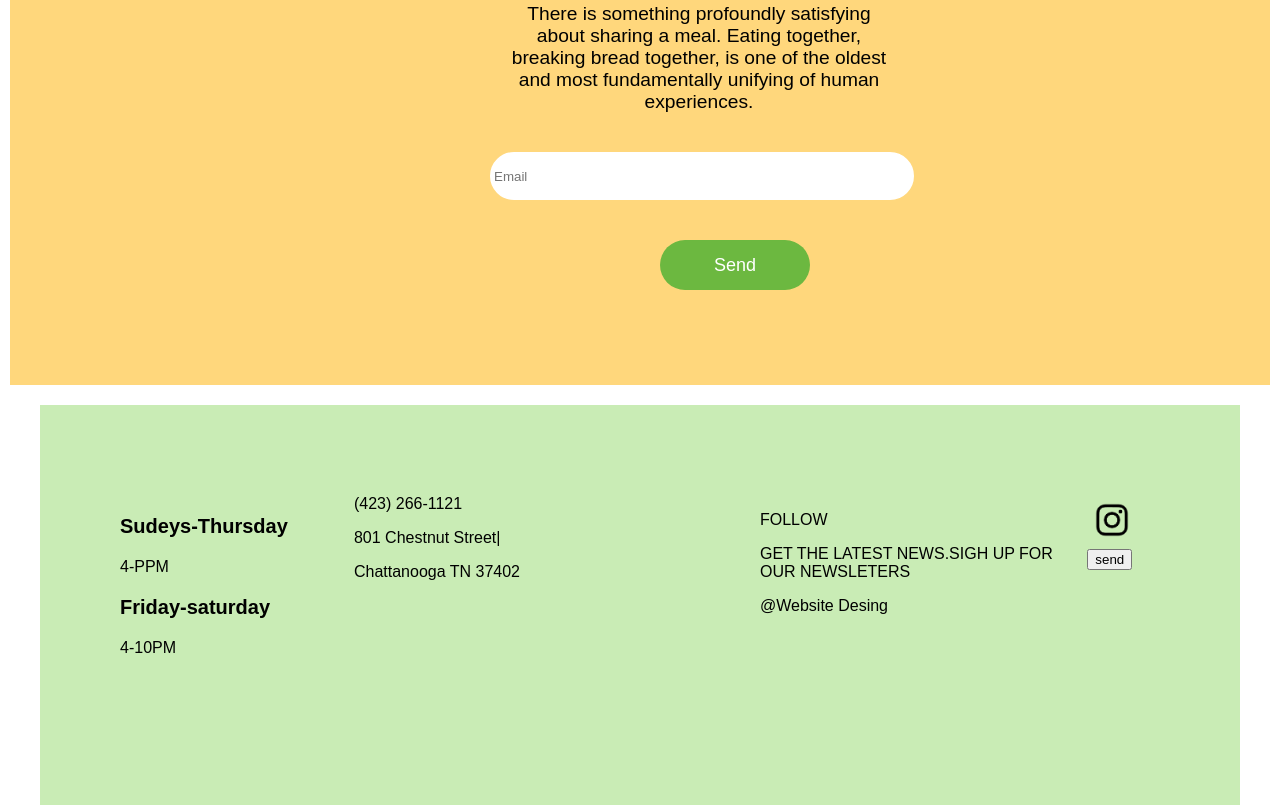
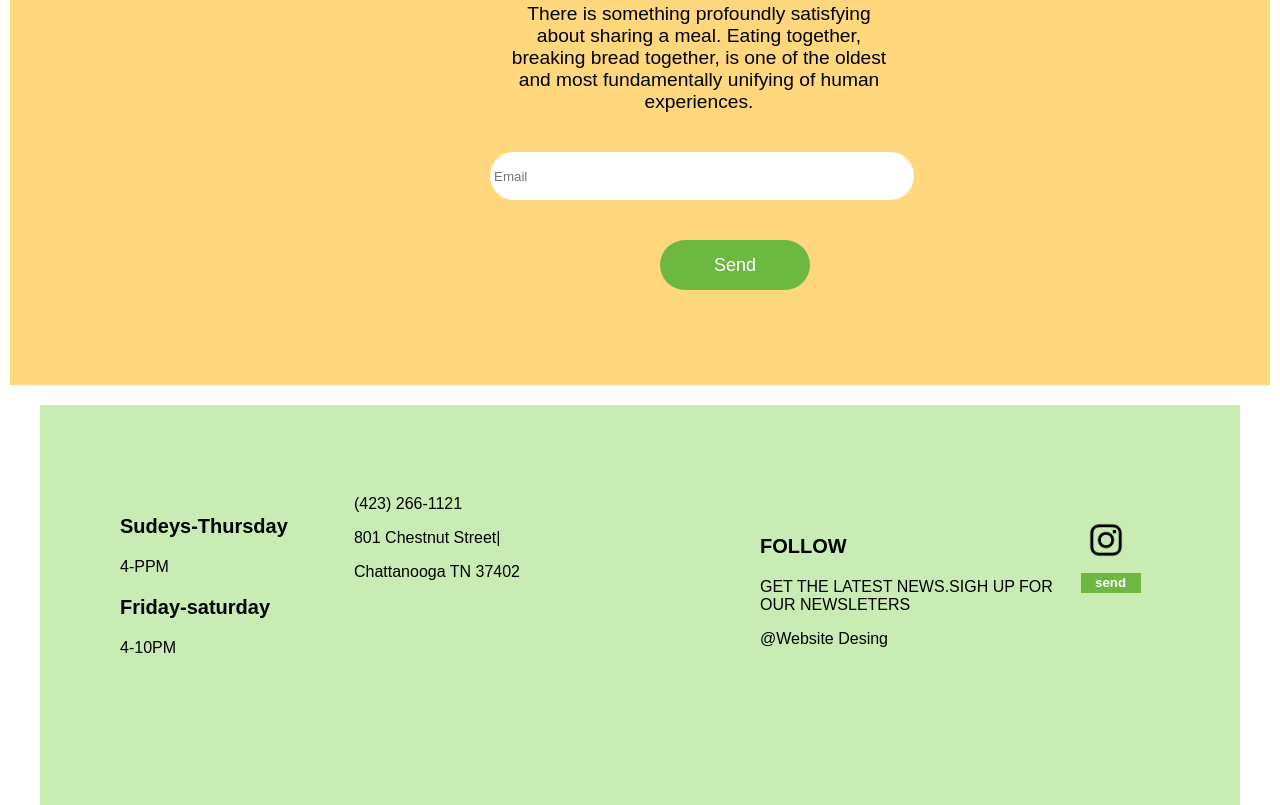
Before and after one commit to faisoabdirisak/Week2_Id_Project, a plain HTML site: page index.html in a window 1280 px wide. Shown: the part 3091-3896 px from the top of the page. Drawn offline with Linux system fonts and the light colour scheme.

Commit message:
it will add some css styles on footer

```diff
--- a/index.css
+++ b/index.css
@@ -466,3 +466,28 @@ margin-left: 80px;
         font-size: 20px;
         font-weight: bolder;
     }
+    #foo1{
+        padding-top: 20px;
+    }
+    #foo1 p:first-child{
+            font-size: 20px;
+            font-weight: bolder
+    }
+    #foo2{
+        padding-top: 20px;
+        padding-left: 10px;
+    }
+    #send-btn{
+        height: 20px;
+        width: 60px;
+        border: transparent;
+        text-align: center;
+        background-color: #6CB840;
+        margin-top: 5%;
+        margin-right: 2%;
+        padding: auto;
+        color: white;
+        font-weight: 700;
+
+
+    }
```
